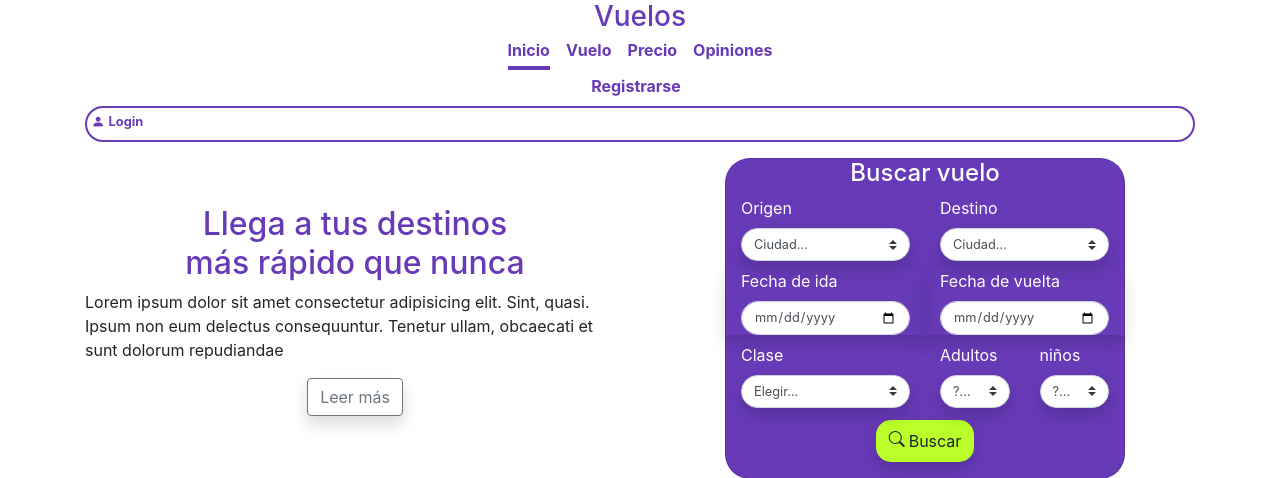
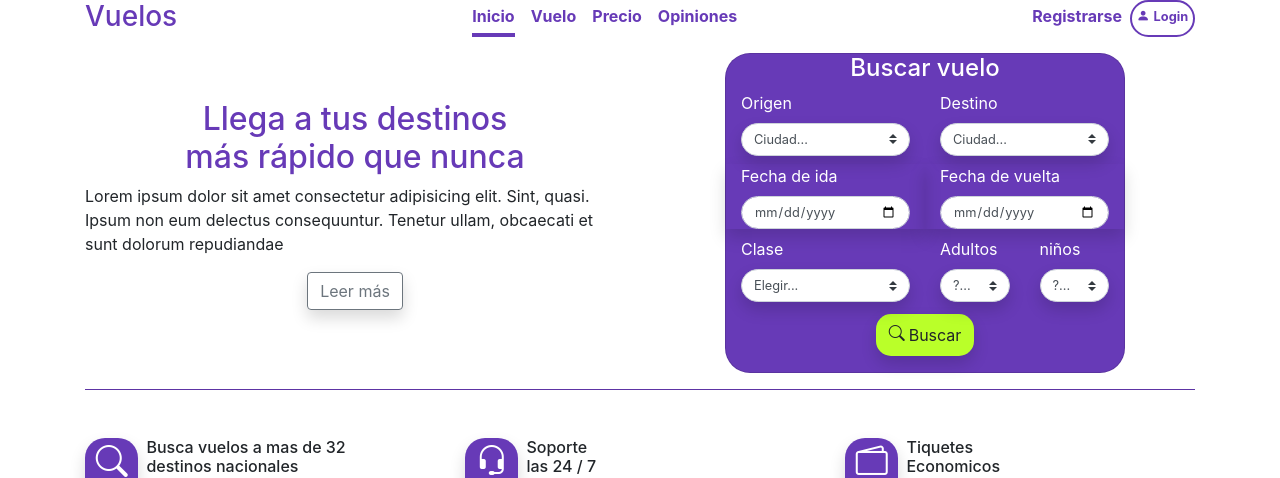
Before and after one commit to jeffos1/proyecto_vuelo, a Flask app: page / in a window 1280 px wide. Shown: the top 478 px of the page. Run offline with Flask 2, Linux system fonts and the light colour scheme; some libraries are stand-ins or nearby versions.

Commit message:
soluionado problema en pantallas grandes y funcional en pequeñas >576px

```diff
--- a/Frontend/templates/index.html
+++ b/Frontend/templates/index.html
@@ -17,7 +17,7 @@
     <div class="row">
       <header class="masthead mb-auto col-lg-12">
 
-        <div class="d-flex flex-sm-column justify-content-center text-sm-center">
+        <div class="d-flex flex-sm-column flex-md-row justify-content-center text-sm-center text-md-left">
           <h3 class="masthead-brand">Vuelos</h3>
           <nav class="nav nav-masthead mx-auto">
             <a class="nav-link active" href="home">Inicio</a>
```
